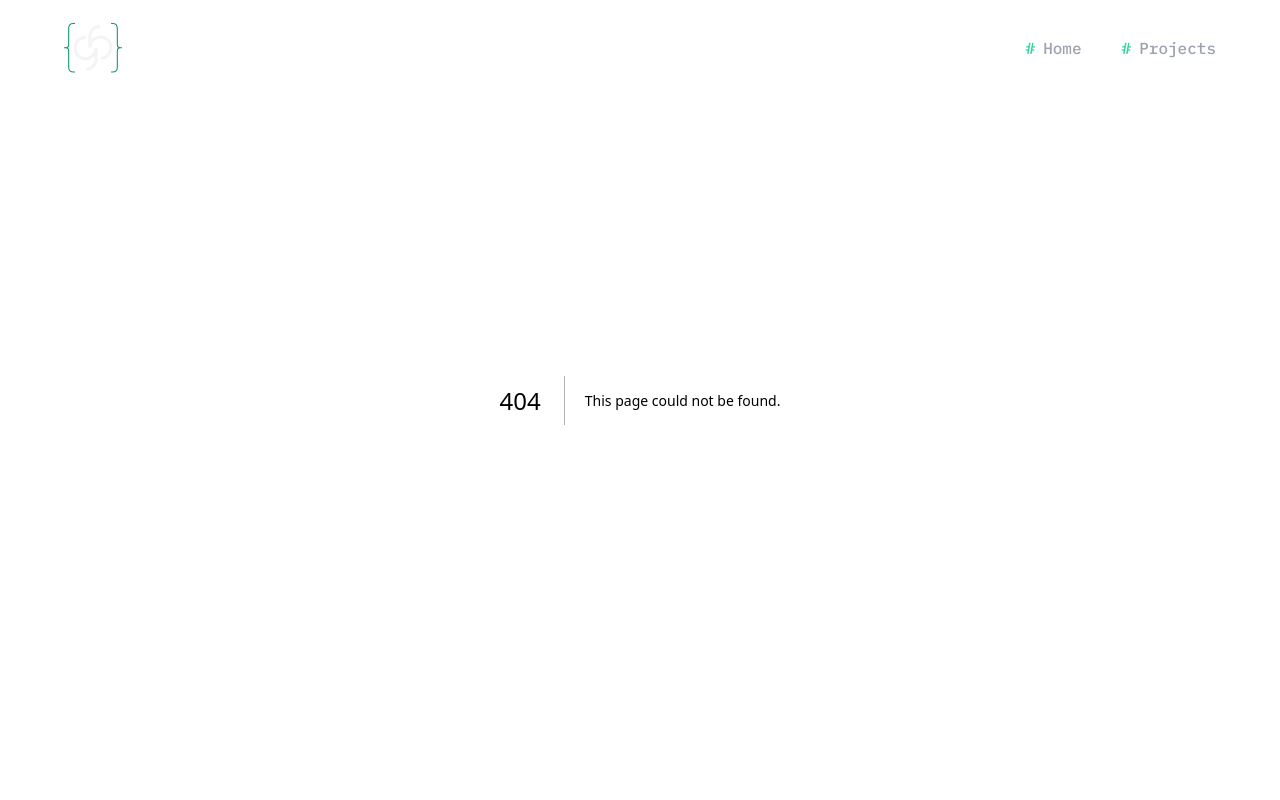
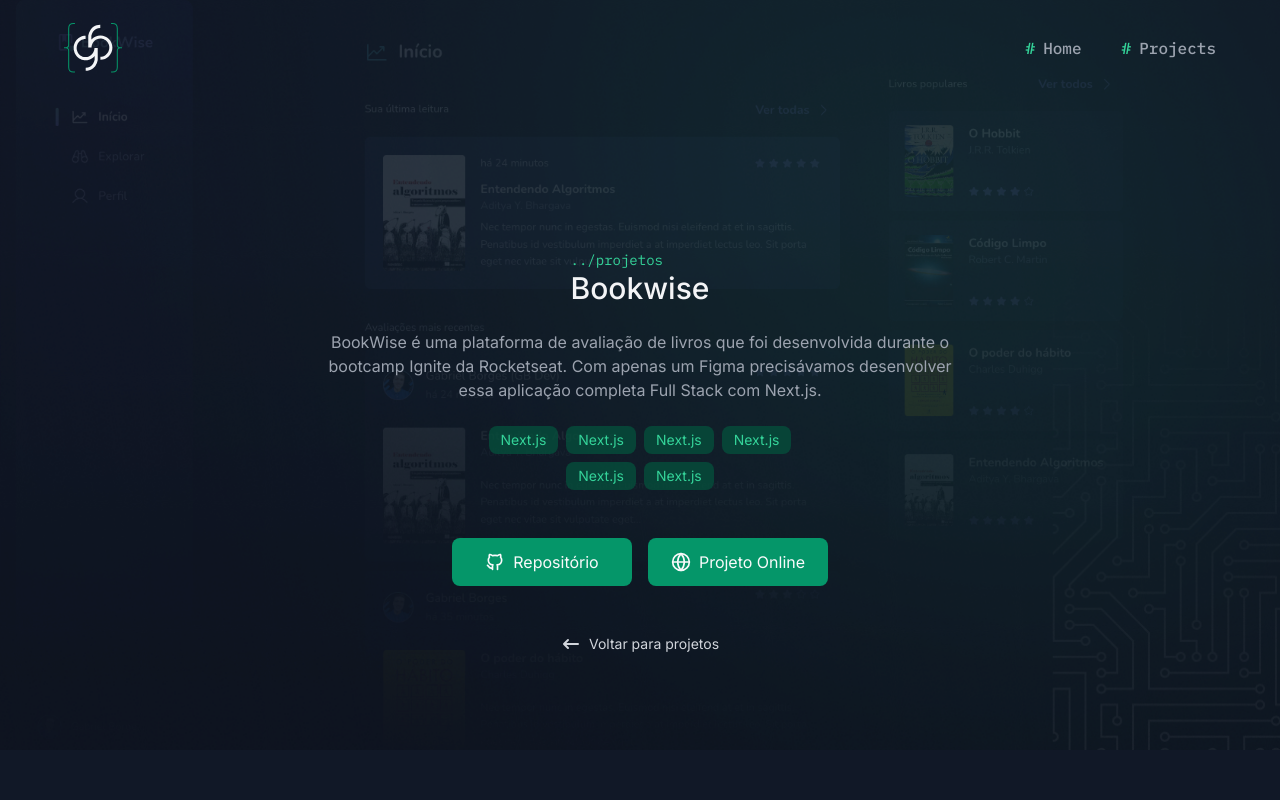
Before and after one commit to bielaugustos/portfolio-developer, a Next.js app: page /projects/book-wise in a window 1280 px wide. Before the commit this address had no page. Shown: the top 800 px of the page. Built offline with nearby package versions, Linux system fonts and the light colour scheme.

Commit message:
feat: add project page details (bookwise) as example

```diff
--- a/app/hilighted-projects/index.tsx
+++ b/app/components/pages/home/hilighted-projects/index.tsx
@@ -1,7 +1,7 @@
 import { HiArrowNarrowRight } from "react-icons/hi";
-import { HorizontalDivider } from "../components/divider/horizontal";
-import { Link } from "../components/link";
-import { SectionTitle } from "../components/section-title";
+import { HorizontalDivider } from "../../../divider/horizontal";
+import { Link } from "../../../link";
+import { SectionTitle } from "../../../section-title";
 import { ProjectCard } from "./project-card";
 
 
--- a/app/hilighted-projects/project-card/index.tsx
+++ b/app/components/pages/home/hilighted-projects/project-card/index.tsx
@@ -13,6 +13,7 @@
           src="https://media.graphassets.com/FRhUdgUQTHmLmwf9u0BA"
           alt="Thumbnail do projeto Bookwise"
           className="w-full h-[200px] sm-h-[300px] lg:w-[420px] lg:min-h-full object-cover rounded-lg"
+          unoptimized
         />
       </div>
 
--- /dev/null
+++ b/app/components/pages/project/project-details/index.tsx
@@ -0,0 +1,69 @@
+import { Button } from "@/app/components/button";
+import { SectionTitle } from "@/app/components/section-title";
+import { TechBadge } from "@/app/components/tech-badge";
+import { TbBrandGithub } from "react-icons/tb";
+import { FiGlobe } from "react-icons/fi"
+import { HiArrowNarrowLeft } from "react-icons/hi";
+import  Link  from "next/link";
+
+export const ProjectDetails = () => {
+  return (
+    <section className="w-full min-h-[750px] flex flex-col items-center justify-end relative pb-10 sm:pb-24 py-24 px-6 overflow-hidden">
+      <div
+        className="absolute inset-0 z-[-1]"
+        style={{
+          background: `url(/images/hero-bg.png) no-repeat center/cover, url(/images/thumbnail.png) no-repeat center/cover`,
+          backgroundSize: "cover",
+        }}
+      ></div>
+
+      <SectionTitle
+        subtitle="projetos"
+        title="Bookwise"
+        className="text-center items-center sm:[&>h3]:text-4xl"
+      />
+
+      <p className="text-gray-400 text-center max-w-[640px] my-4 sm:my-6 text-sm sm:text-base">
+        BookWise é uma plataforma de avaliação de livros que foi desenvolvida
+        durante o bootcamp Ignite da Rocketseat. Com apenas um Figma
+        precisávamos desenvolver essa aplicação completa Full Stack com Next.js.
+      </p>
+
+      <div className="w-full max-w-[330px] flex flex-wrap gap-2 items-center justify-center">
+        <TechBadge name="Next.js"></TechBadge>
+        <TechBadge name="Next.js"></TechBadge>
+        <TechBadge name="Next.js"></TechBadge>
+        <TechBadge name="Next.js"></TechBadge>
+        <TechBadge name="Next.js"></TechBadge>
+        <TechBadge name="Next.js"></TechBadge>
+      </div>
+
+      <div className="my-6 sm:my-12 flex items-center gap-2 sm:gap-4 flex-col sm:flex-row">
+        <a
+          href="https://github.com"
+          target="_blank">
+          <Button className="min-w-[180px]">
+           <TbBrandGithub size={20} />
+            Repositório
+          </Button>
+        </a>
+
+        <a
+          href="https://github.com"
+          target="_blank">
+          <Button className="min-w-[180px]">
+           <FiGlobe size={20} />
+            Projeto Online
+          </Button>
+        </a>
+      </div>
+
+      <Link href="/projects"
+            className="flex items-center gap-2 text-gray-300 text-sm hover:text-emerald-500 transition-colors">
+               <HiArrowNarrowLeft size={20} />
+             Voltar para projetos
+      </Link>
+
+    </section>
+  );
+};
--- /dev/null
+++ b/app/components/pages/project/project-sections/index.tsx
@@ -0,0 +1,41 @@
+import Image from "next/image"
+
+const sections = [
+ {
+  title: 'Login',
+  image: 'https://media.graphassets.com/mYImcL1BRr6AhUeU0kEg'
+},
+ {
+  title: 'Home',
+  image: 'https://media.graphassets.com/eslYQMyhQ6qI9Y37PTei',
+},
+]
+
+export const ProjectSections = () => {
+  return (
+    <section className="container my-12 md:my-32 flex flex-col gap-8 md:gap-32">
+      {sections.map(section => (
+        <div
+        key={section.title}
+        className="flex flex-col items-center gap-6 md:gap-12">
+          <h2
+          className="text-2xl md:text-3xl font-medium text-gray-300"
+          >{section.title}
+          </h2>
+            <Image
+            src={section.image}
+            width={1080}
+            height={672}
+            className="w-full aspect-auto rounded-lg object-cover"
+            alt={`Imagem da Seção ${section.title}`}
+            unoptimized
+            />
+        </div>
+      ))}
+    </section>
+        )
+      }
+
+function src(arg0: string) {
+  throw new Error("Function not implemented.")
+}
--- a/app/components/pages/projects/projects-list/index.tsx
+++ b/app/components/pages/projects/projects-list/index.tsx
@@ -1,11 +1,14 @@
+import Link from "next/link"
 import { ProjectCard } from "./project-card"
 
 export const ProjectsList = () => {
   return (
     <section className="container py-32 grid grid-cols-[repeat(auto-fit,minmax(350px,1fr))] gap-x-4 gap-y-6">
-      <ProjectCard />
-      <ProjectCard />
-      <ProjectCard />
+       {Array.from({ length: 6 }).map((_, i) => (
+       <Link href="/projects/bookwise">
+        <ProjectCard />
+       </Link>
+      ))}
     </section>
   )
 }
--- a/app/page.tsx
+++ b/app/page.tsx
@@ -1,7 +1,7 @@
 import { HeroSection } from "./components/pages/home/hero-section";
 import { KnownTechs } from "./components/pages/home/known-techs";
 import { WorkExperience } from "./components/pages/home/work-experience";
-import { HighlightedProjects } from "./hilighted-projects";
+import { HighlightedProjects } from "./components/pages/home/hilighted-projects";
 
 export default async function Home() {
   return (
--- /dev/null
+++ b/app/projects/[slug]/page.tsx
@@ -0,0 +1,11 @@
+import { ProjectDetails } from "@/app/components/pages/project/project-details";
+import { ProjectSections } from "@/app/components/pages/project/project-sections";
+
+export default function Project() {
+  return (
+    <>
+    <ProjectDetails />
+    <ProjectSections />
+    </>
+  )
+}
```
Also changed, not shown: public/images/thumbnail.png (added).
